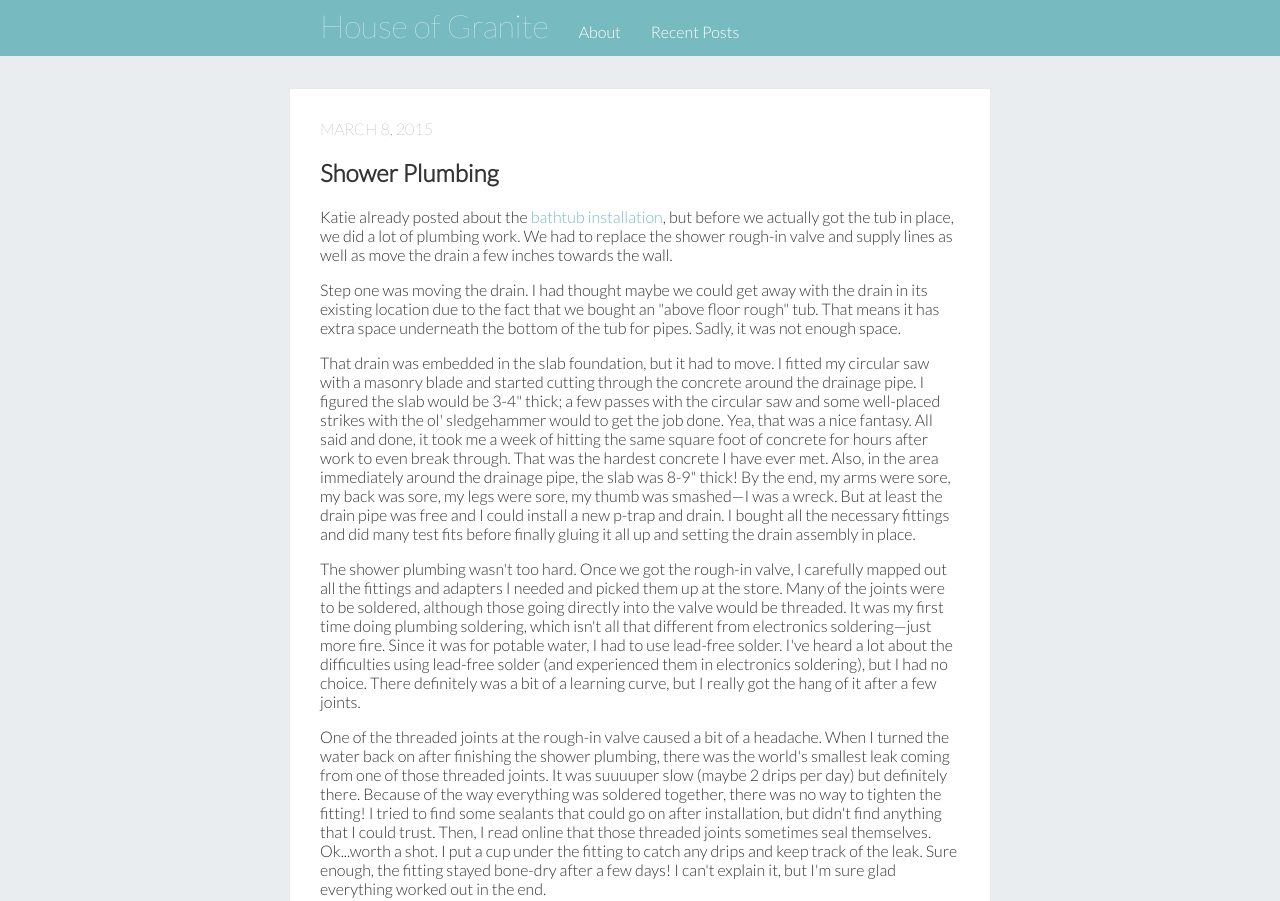
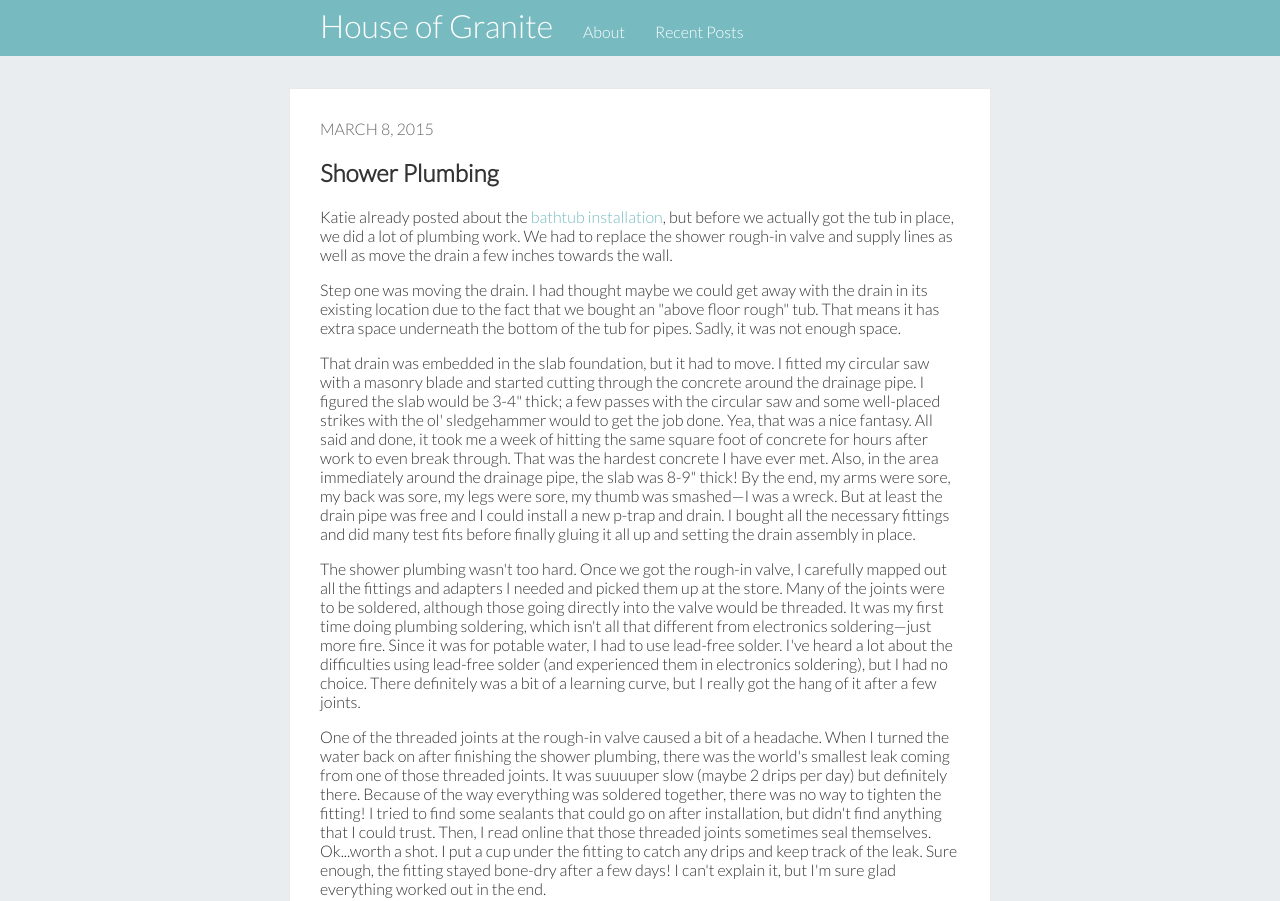
Before and after one commit to trevorshannon/houseblog, a plain HTML site: page index.html in a window 1280 px wide. Shown: the top 901 px of the page. Drawn offline with nearby package versions, Linux system fonts and the light colour scheme; some packages are replaced by stand-ins of ours.

Commit message:
Made header font thicker for readability

```diff
--- a/css/style.css
+++ b/css/style.css
@@ -36,10 +36,11 @@ a:visited {
 h1 {
   font-size: 32px;
   color: #FFF;
-  font-weight: 100;
   padding: 0px;
   margin: 0px;
   float: left;
+  font-weight: 300;
+  -webkit-font-smoothing: antialiased;
 }
 h1 a {
   text-decoration: none;
@@ -121,7 +122,6 @@ a.menuItem {
 .date {
   text-align: left;
   color: #666;
-  font-weight: 100;
   text-transform:uppercase;
 }
 .author {
@@ -167,8 +167,8 @@ a.menuItem {
 #footer {
   width: 100%;
   text-align: center;
-  font-weight: 100;
   margin-top: 50px;
+  color: #888;
 }
 
 .overlay {
```
